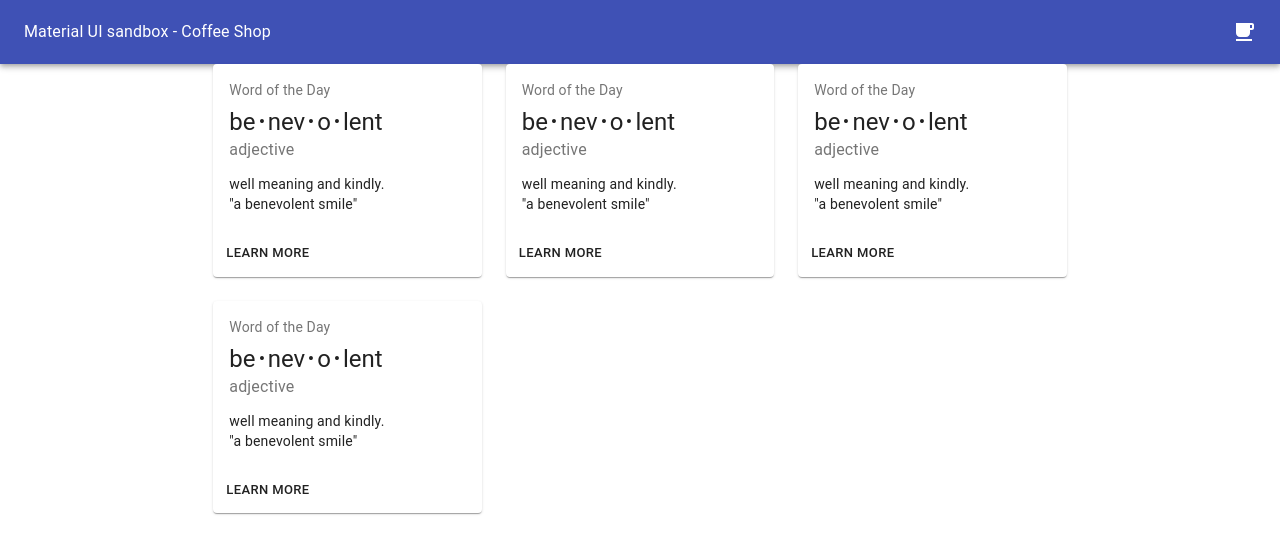
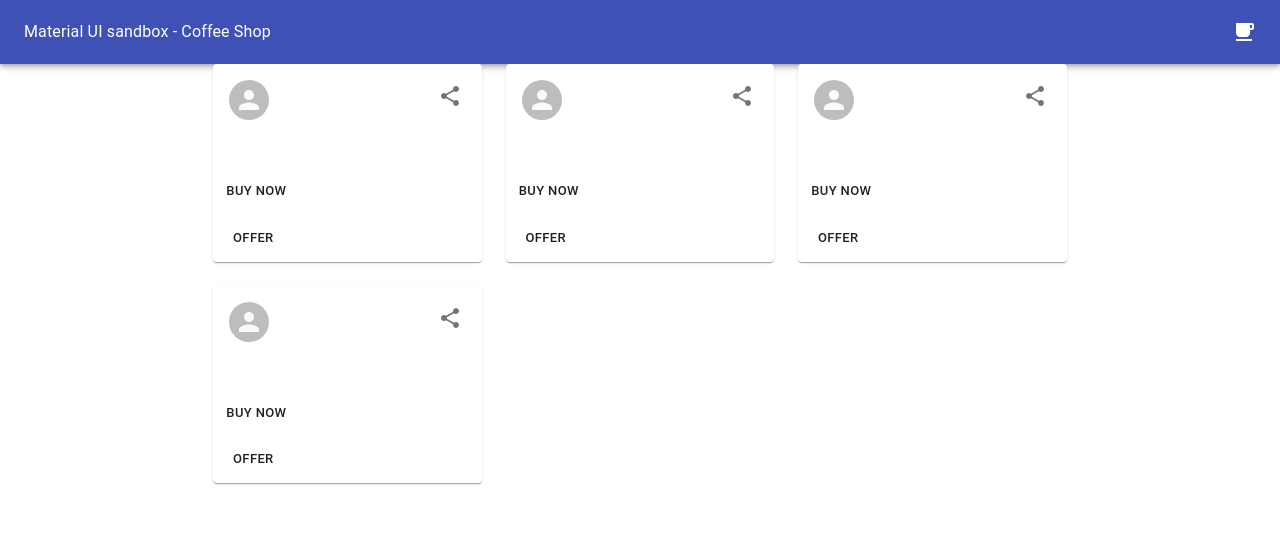
Before and after one commit to suzanamelomoraes/coffee-cards, a React (Create React App) app: page / in a window 1280 px wide. Shown: the top 554 px of the page. Built offline with nearby package versions, Linux system fonts and the light colour scheme.

Commit message:
include descontruction of the necessary data to be displayed and update the template to insert it in the right places such as avatar, title, subtitle, description and image

```diff
--- a/src/CoffeeCard.jsx
+++ b/src/CoffeeCard.jsx
@@ -1,10 +1,15 @@
 import React from 'react';
 import { makeStyles } from '@material-ui/core/styles';
 import Card from '@material-ui/core/Card';
+import CardHeader from '@material-ui/core/CardHeader';
 import CardActions from '@material-ui/core/CardActions';
 import CardContent from '@material-ui/core/CardContent';
 import Button from '@material-ui/core/Button';
 import Typography from '@material-ui/core/Typography';
+import Avatar from '@material-ui/core/Avatar';
+import IconButton from '@material-ui/core/IconButton';
+import ShareIcon from '@material-ui/icons/Share';
+import { CardMedia } from '@material-ui/core';
 
 const useStyles = makeStyles({
   bullet: {
@@ -20,34 +25,34 @@ const useStyles = makeStyles({
   },
 });
 
-const CoffeeCard = () => {
+const CoffeeCard = (props) => {
   const classes = useStyles();
   const bull = <span className={classes.bullet}>•</span>;
+  const { avatarUrl, title, subtitle, description, imageUrl } = props;
 
   return (
     <Card>
+      <CardHeader
+        avatar={<Avatar src={avatarUrl}></Avatar>}
+        action={
+          <IconButton aria-label='settings'>
+            <ShareIcon />
+          </IconButton>
+        }
+        title={title}
+        subheader={subtitle}
+      />
+      <CardMedia image={imageUrl} />
       <CardContent>
-        <Typography
-          className={classes.title}
-          color='textSecondary'
-          gutterBottom
-        >
-          Word of the Day
-        </Typography>
-        <Typography variant='h5' component='h2'>
-          be{bull}nev{bull}o{bull}lent
-        </Typography>
-        <Typography className={classes.pos} color='textSecondary'>
-          adjective
-        </Typography>
         <Typography variant='body2' component='p'>
-          well meaning and kindly.
-          <br />
-          {'"a benevolent smile"'}
+          {description}
         </Typography>
       </CardContent>
       <CardActions>
-        <Button size='small'>Learn More</Button>
+        <Button size='small'>BUY NOW</Button>
+      </CardActions>
+      <CardActions>
+        <Button size='small'>OFFER</Button>
       </CardActions>
     </Card>
   );
```
